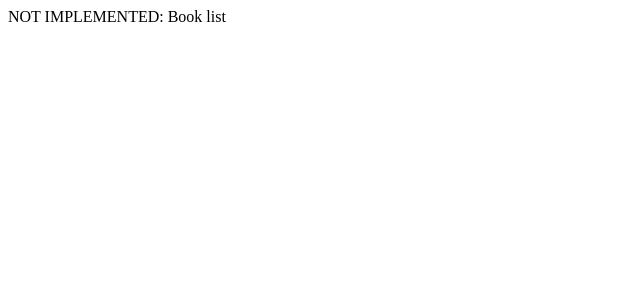
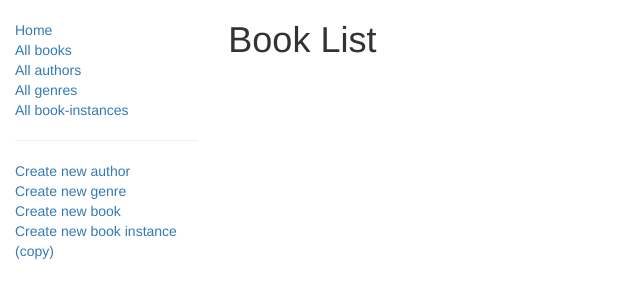
Before and after one commit to vietduy1512/nodejs-indepth, a Node server app: page /books/ in a window 1280 px wide. Shown: the top 300 px of the page, without its empty margins (0-640 px from the left). Run offline with Node 20, Linux system fonts and the light colour scheme; data that the repository does not hold is empty; some libraries are stand-ins or nearby versions.

Commit message:
Implement view book list page

```diff
--- a/express-boilerplate/controllers/bookController.js
+++ b/express-boilerplate/controllers/bookController.js
@@ -1,8 +1,16 @@
 var Book = require('../models/book');
 
 // Display list of all books.
-exports.book_list = function(req, res) {
-    res.send('NOT IMPLEMENTED: Book list');
+exports.book_list = function(req, res, next) {
+
+    Book.find({}, 'title author')
+      .populate('author')
+      .exec(function (err, list_books) {
+        if (err) {
+            return next(err);
+        }
+        res.render('books/book_list', { title: 'Book List', book_list: list_books });
+      });
 };
 
 // Display detail page for a specific book.
--- /dev/null
+++ b/express-boilerplate/views/books/book_list.hbs
@@ -0,0 +1,9 @@
+<h1>{{title}}</h1>
+
+<ul>
+  {{#each book_list}}
+    <li>
+      <a href="{{this.url}}">{{this.title}}</a> ({{this.author.name}})
+    </li>
+  {{/each}}
+</ul>
--- a/express-boilerplate/views/index.hbs
+++ b/express-boilerplate/views/index.hbs
@@ -1,6 +1,7 @@
 <h1>{{title}}</h1>
 <p>Welcome to <em>{{title}}</em>.</p>
-{{#if author}}
+
+{{#if error}}
   <p>Error getting dynamic content.</p>
 {{else}}
   <p>The library has the following record counts:</p>
```
